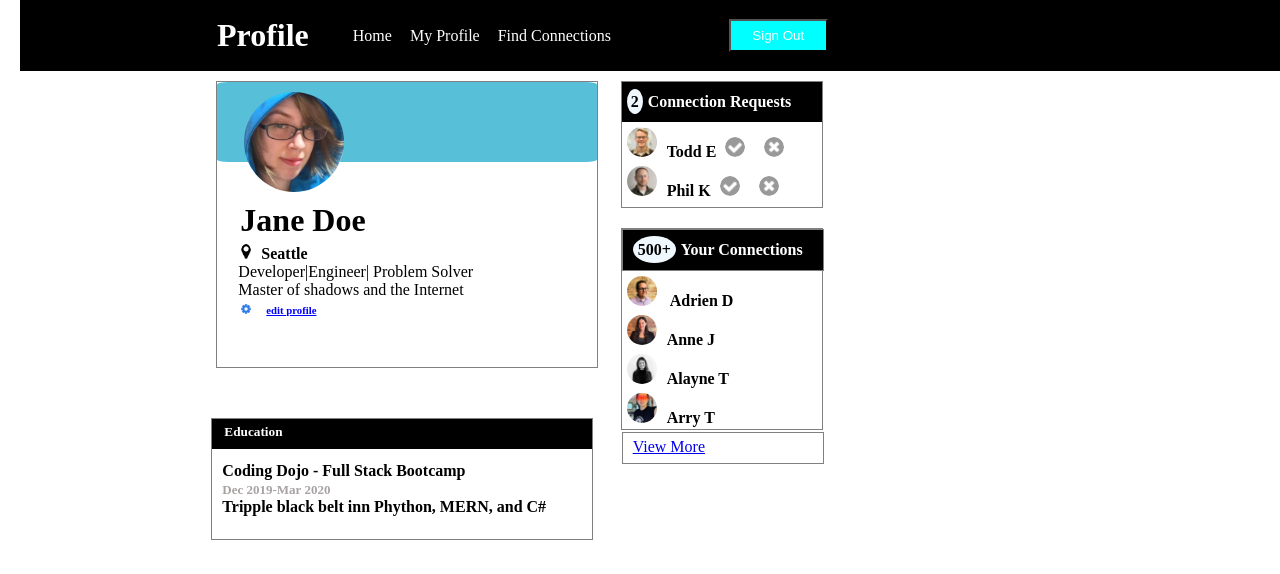
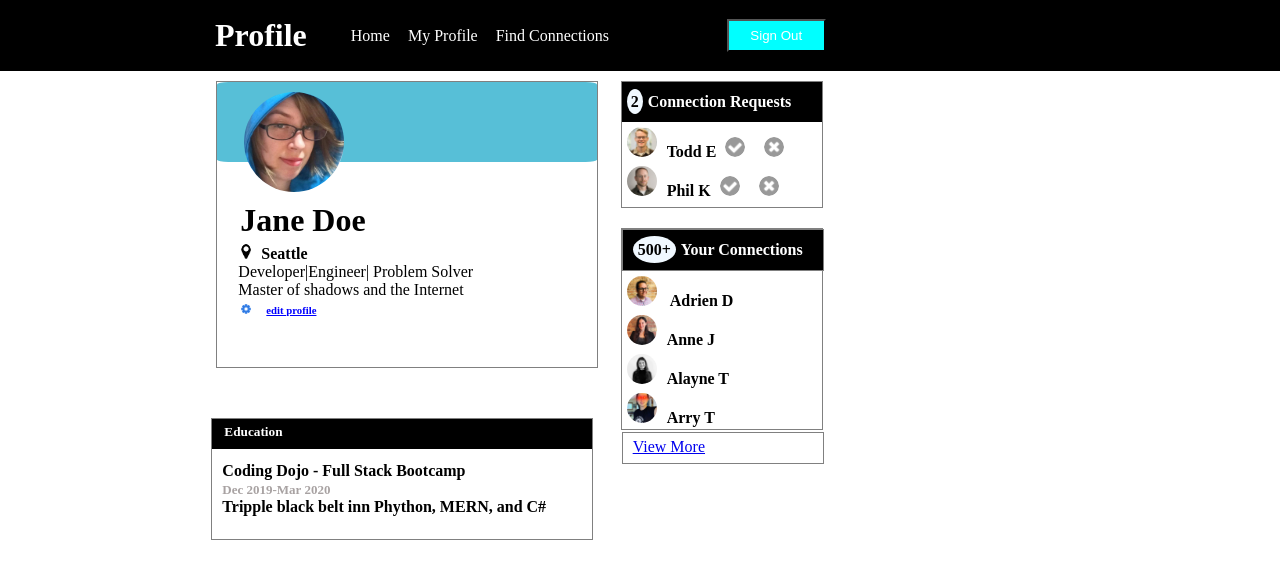
Before and after one commit to MariaDJAguirre/assignments, a plain HTML site: page Profilepage/index.html in a window 1280 px wide. Drawn offline with Linux system fonts and the light colour scheme.

Commit message:
style.css

```diff
--- a/Profilepage/style.css
+++ b/Profilepage/style.css
@@ -7,14 +7,14 @@
     display: flex;
     /* justify-content: space-around; */
     width: 100%;
-    margin-left: 20px;
+    /* margin-left: 20px; */
 
 }
 
 
 .title {
     color: white;
-    margin-left: 180px;
+    margin-left: 198px;
     padding: 17px;
     /* justify-content: ; */
 }
```
